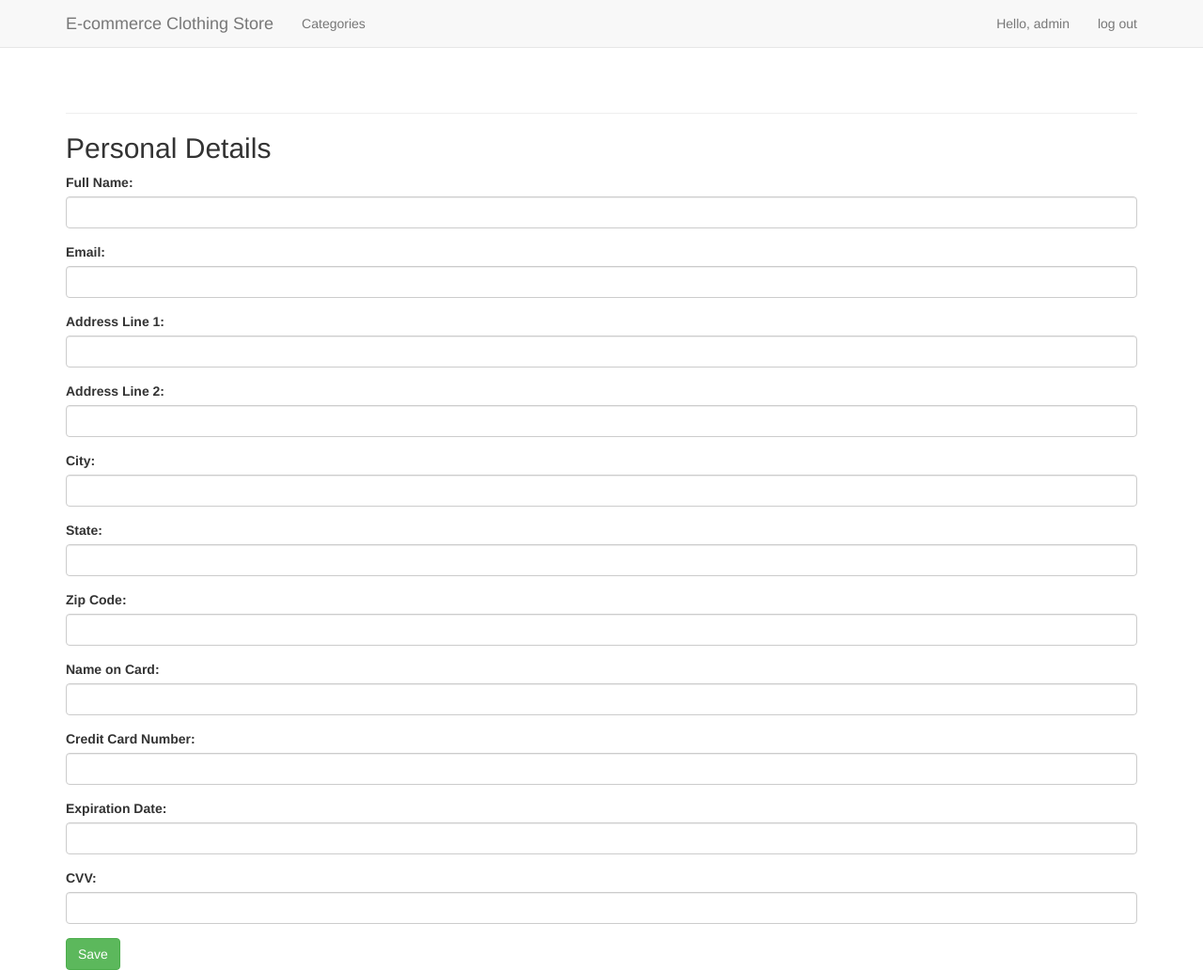
After one commit to Aflynn987/Django-e-commerce, a Django app: page /users/personal_details/1/ in a window 1280 px wide. The commit adds this page. Shown: the whole page at 94% size. Run offline with Django 4.2, Linux system fonts and the light colour scheme; a user stored in the database is signed in; data comes from the database, SQL or seed files in the repository; both versions use the stored data as it was after the commit; some libraries are stand-ins or nearby versions.

Commit message:
Add in new product specific actions

```diff
--- a/e_commerce/e_commerce_app/models.py
+++ b/e_commerce/e_commerce_app/models.py
@@ -15,9 +15,11 @@ class Category(models.Model):
 class Product(models.Model):
     """The different products being sold on the store"""
     category = models.ForeignKey(Category, on_delete=models.DO_NOTHING)
+    heading = models.CharField(max_length=255)
     text = models.TextField()
     date_added = models.DateTimeField(auto_now_add=True)
-    image = models.ImageField(upload_to='images/')
+    image = models.ImageField(upload_to='images/', blank=True, null=True)
+    is_admin_editable = models.BooleanField(default=True)
 
     class Meta:
         verbose_name_plural = 'products'
--- a/e_commerce/e_commerce_app/urls.py
+++ b/e_commerce/e_commerce_app/urls.py
@@ -26,4 +26,11 @@ urlpatterns = [
 
     # Page for editing a product
     re_path('^edit_product/(?P<product_id>\d+)/$', views.edit_product, name='edit_product'),
-] + static(settings.STATIC_URL, document_root=settings.STATIC_ROOT)
+
+    # Page for viewing a product
+    re_path('^product/(?P<product_id>\d+)/$', views.product, name='product'),
+
+    # Page for purchasing a product
+    re_path('^purchase/(?P<product_id>\d+)/$', views.purchase_product, name='purchase_product'),
+
+    ] + static(settings.STATIC_URL, document_root=settings.STATIC_ROOT)
--- /dev/null
+++ b/e_commerce/users/templates/users/personal_details.html
@@ -0,0 +1,53 @@
+{% extends 'e_commerce_app/base.html' %}
+
+{% block content %}
+  <h2>Personal Details</h2>
+  <form method="post" action="{% url 'e_commerce_app:purchase_product' product_id %}">
+    {% csrf_token %}
+    <div class="form-group">
+      <label for="full_name">Full Name:</label>
+      <input type="text" class="form-control" id="full_name" name="full_name">
+    </div>
+    <div class="form-group">
+      <label for="email">Email:</label>
+      <input type="email" class="form-control" id="email" name="email">
+    </div>
+    <div class="form-group">
+      <label for="address1">Address Line 1:</label>
+      <input type="text" class="form-control" id="address1" name="address1">
+    </div>
+    <div class="form-group">
+      <label for="address2">Address Line 2:</label>
+      <input type="text" class="form-control" id="address2" name="address2">
+    </div>
+    <div class="form-group">
+      <label for="city">City:</label>
+      <input type="text" class="form-control" id="city" name="city">
+    </div>
+    <div class="form-group">
+      <label for="state">State:</label>
+      <input type="text" class="form-control" id="state" name="state">
+    </div>
+    <div class="form-group">
+      <label for="zip_code">Zip Code:</label>
+      <input type="text" class="form-control" id="zip_code" name="zip_code">
+    </div>
+    <div class="form-group">
+      <label for="card_name">Name on Card:</label>
+      <input type="text" class="form-control" id="card_name" name="card_name">
+    </div>
+    <div class="form-group">
+      <label for="card_number">Credit Card Number:</label>
+      <input type="text" class="form-control" id="card_number" name="card_number">
+    </div>
+    <div class="form-group">
+      <label for="card_expiry">Expiration Date:</label>
+      <input type="text" class="form-control" id="card_expiry" name="card_expiry">
+    </div>
+    <div class="form-group">
+      <label for="card_cvv">CVV:</label>
+      <input type="text" class="form-control" id="card_cvv" name="card_cvv">
+    </div>
+    <button type="submit" class="btn btn-success">Save</button>
+  </form>
+{% endblock %}
--- a/e_commerce/users/urls.py
+++ b/e_commerce/users/urls.py
@@ -17,4 +17,7 @@ urlpatterns = [
 
     # Registration page
     re_path('^register/$', views.register, name='register'),
+
+    # Personal details page for payment
+    re_path('^personal_details/(?P<product_id>\d+)/$', views.personal_details, name='personal_details'),
 ]
--- a/e_commerce/users/views.py
+++ b/e_commerce/users/views.py
@@ -3,10 +3,13 @@ from django.http import HttpResponseRedirect
 from django.contrib.auth import logout, login, authenticate
 from django.contrib.auth.forms import UserCreationForm
 
-from django.shortcuts import render
+from django.contrib.auth.decorators import login_required
 from django.http import HttpResponseRedirect
 from django.urls import reverse
 from django.shortcuts import render
+
+from e_commerce_app.models import Product
+
 
 # Create your views here.
 
@@ -34,3 +37,9 @@ def register(request):
 
     context = {'form': form}
     return render(request, 'users/register.html', context)
+
+@login_required
+def personal_details(request, product_id):
+    product = Product.objects.get(id=product_id)
+    context = {'product': product, 'product_id': product_id}
+    return render(request, 'users/personal_details.html', context)
```
Also changed, not shown: e_commerce/e_commerce_app/templates/e_commerce_app/category.html (+12 -32 lines), e_commerce/e_commerce_app/templates/e_commerce_app/product.html (added, +36 -0 lines), e_commerce/e_commerce_app/templates/e_commerce_app/purchase_product.html (added, +9 -0 lines), e_commerce/e_commerce_app/views.py (+35 -2 lines), e_commerce/db.sqlite3, e_commerce/e_commerce_app/migrations/0010_product_is_admin_editable.py (added), e_commerce/e_commerce_app/migrations/0011_product_heading.py (added), e_commerce/e_commerce_app/migrations/0012_alter_product_image.py (added).
